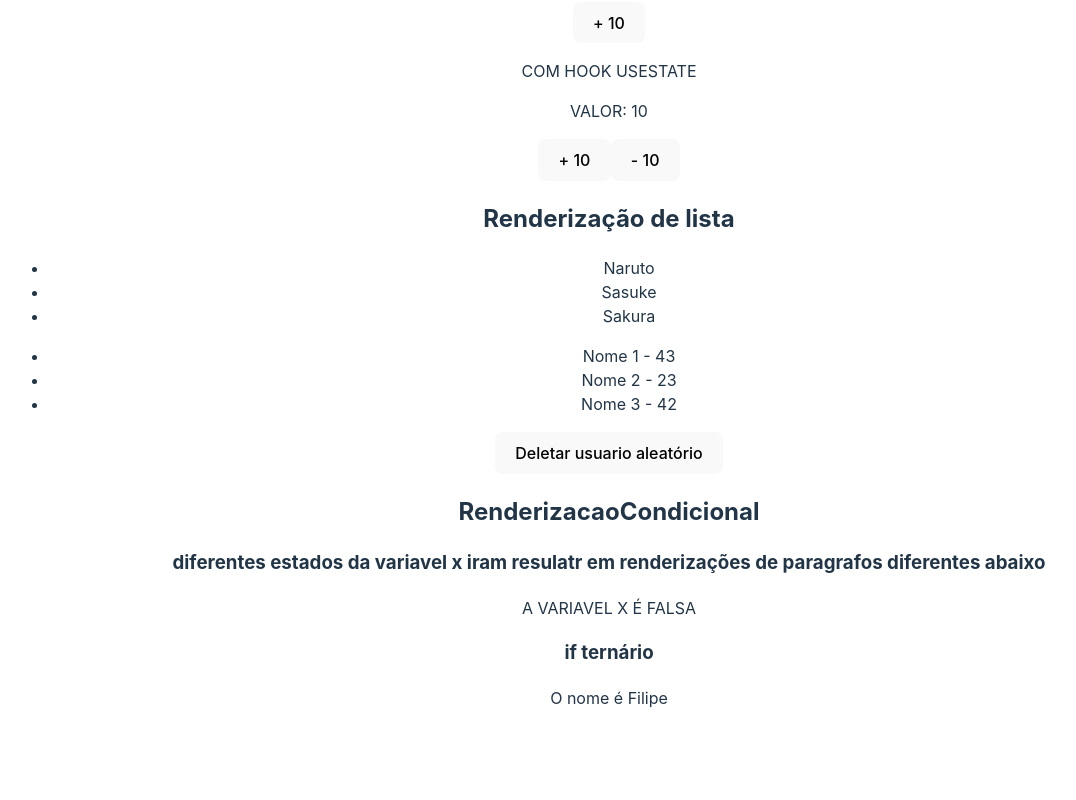
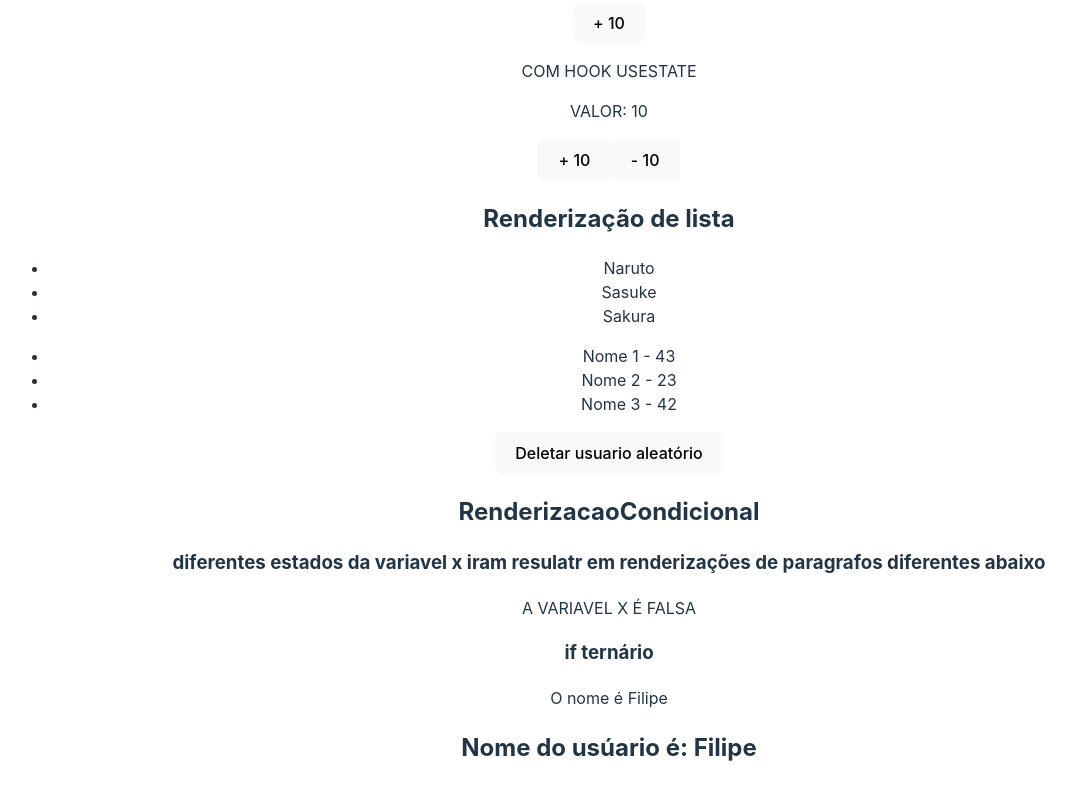
Before and after one commit to fh3mrique/EstudosReact, a React (Vite) app in the folder 03 - AVANCANDO EM REACT/avancando/: page / in a window 1280 px wide. Shown: the part 1377-2177 px from the top of the page, without its empty margins (31-1107 px from the left). Before the commit the page ends 2143 px from the top, so only its background shows below. Built offline with nearby package versions, Linux system fonts and the light colour scheme.

Commit message:
Introdução a props em React

```diff
--- a/03 - AVANCANDO EM REACT/avancando/src/App.jsx
+++ b/03 - AVANCANDO EM REACT/avancando/src/App.jsx
@@ -3,6 +3,7 @@ import './App.css'
 
 import kokouNoHitoImg from "./assets/kokou.jpg"
 import ManipularDados from './components/ManipularDados'
+import MostrarNomeUsuario from './components/MostrarNomeUsuario'
 import RenderLista from './components/RenderLista'
 import RenderizacaoCondicional from './components/RenderizacaoCondicional'
 
@@ -26,6 +27,7 @@ function App() {
       <ManipularDados/>
       <RenderLista/>
       <RenderizacaoCondicional/>
+      <MostrarNomeUsuario nome = "Filipe"/>
     </>
   )
 }
--- /dev/null
+++ b/03 - AVANCANDO EM REACT/avancando/src/components/MostrarNomeUsuario.jsx
@@ -0,0 +1,11 @@
+import React from 'react'
+
+const  MostrarNomeUsuario = (props) => {
+  return (
+    <div>
+        <h2>Nome do usúario é: {props.nome} </h2>
+    </div>
+  )
+}
+
+export default MostrarNomeUsuario
--- a/03 - AVANCANDO EM REACT/avancando/src/components/RenderizacaoCondicional.jsx
+++ b/03 - AVANCANDO EM REACT/avancando/src/components/RenderizacaoCondicional.jsx
@@ -20,7 +20,6 @@ const  RenderizacaoCondicional = () => {
         ) : (<div>
             <p>Nome não encontrado</p>
         </div>)}
-
     </div>
   )
 }
```
